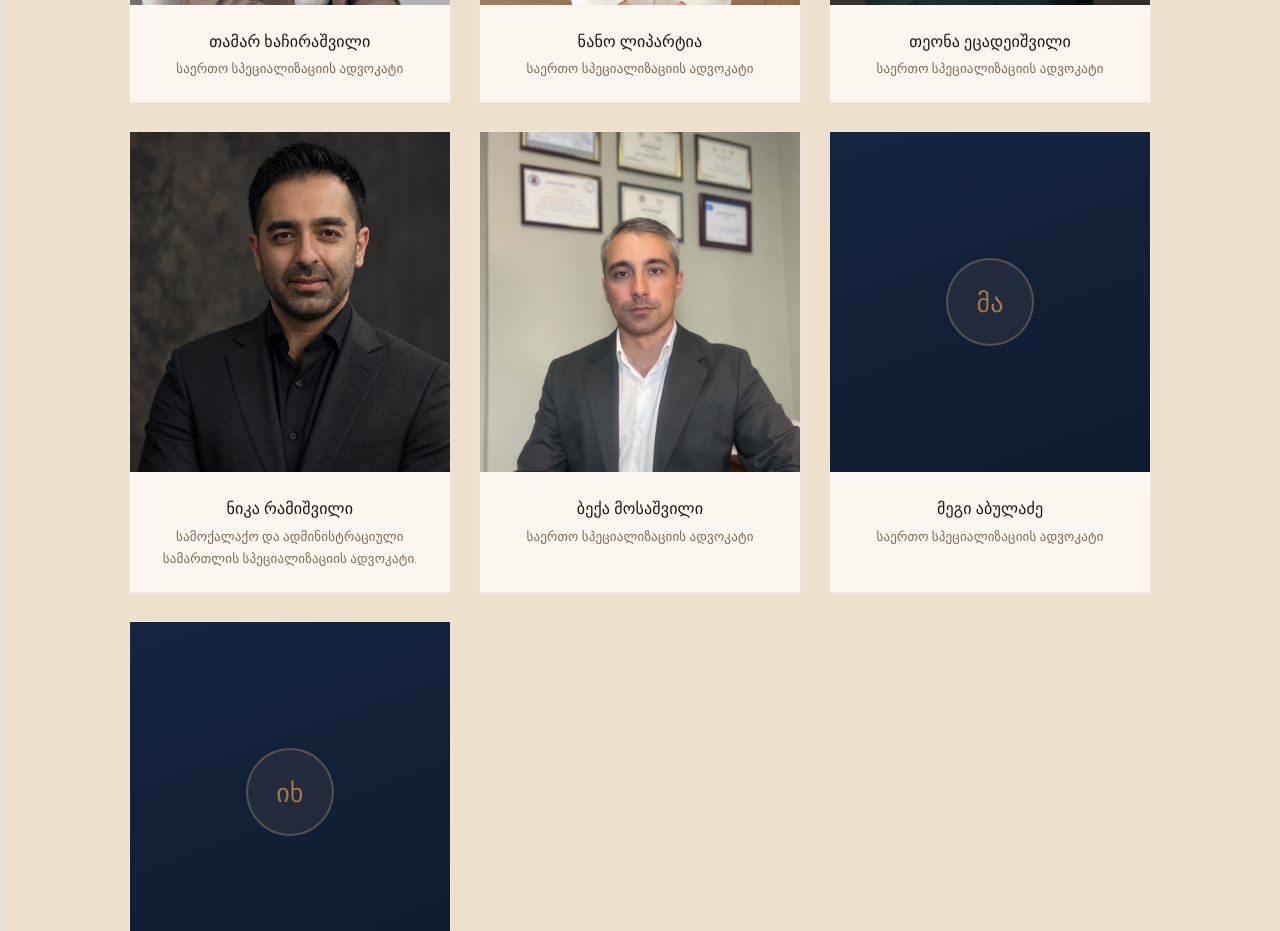
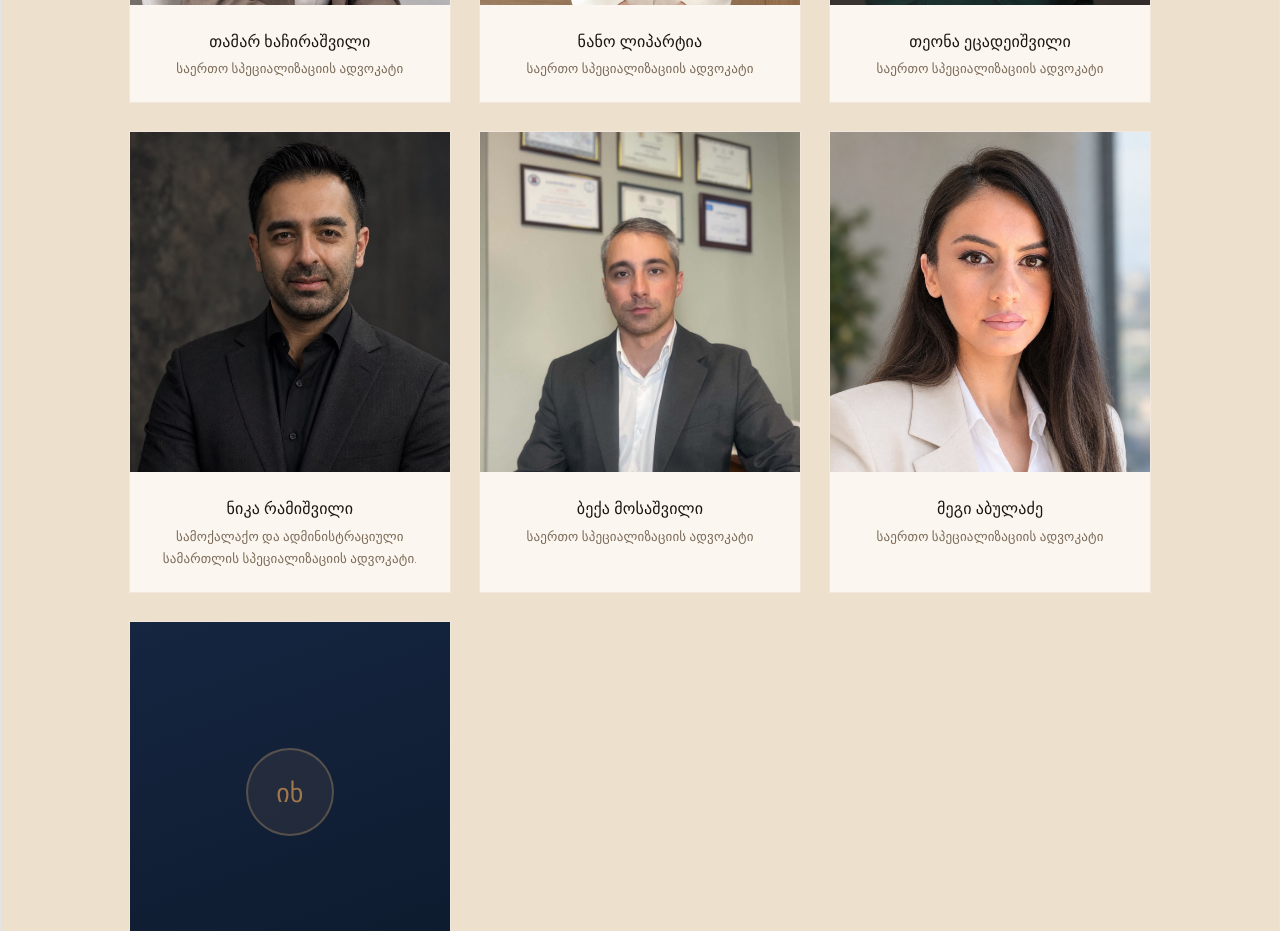
Before and after one commit to beka-ab/tamar-law, a React (Vite) app: page / in a window 1280 px wide. Shown: the part 5660-6591 px from the top of the page. Built offline with nearby package versions, Linux system fonts and the light colour scheme.

Commit message:
megi photo

```diff
--- a/src/components/Team.jsx
+++ b/src/components/Team.jsx
@@ -3,6 +3,7 @@ import nanoPhoto from "../assets/nano.PNG";
 import teonaPhoto from "../assets/teona.JPG";
 import nikaPhoto from "../assets/nika.jpeg";
 import bekaPhoto from "../assets/beka.jpg";
+import megiPhoto from "../assets/megi.png";
 
 export default function Team({ t }) {
   const withPhoto = [
@@ -11,12 +12,10 @@ export default function Team({ t }) {
     { name: t.team.m3name, bio: t.team.m3bio, photo: teonaPhoto },
     { name: t.team.m7name, bio: t.team.m7bio, photo: nikaPhoto },
     { name: t.team.m6name, bio: t.team.m6bio, photo: bekaPhoto },
+    { name: t.team.m4name, bio: t.team.m4bio, photo: megiPhoto },
   ];
 
-  const noPhoto = [
-    { name: t.team.m4name, bio: t.team.m4bio, initials: "მა" },
-    { name: t.team.m5name, bio: t.team.m5bio, initials: "იხ" },
-  ];
+  const noPhoto = [{ name: t.team.m5name, bio: t.team.m5bio, initials: "იხ" }];
 
   return (
     <section className="team" id="team">
@@ -35,7 +34,7 @@ export default function Team({ t }) {
           </div>
         ))}
         {noPhoto.map((m, i) => (
-          <div className="team-card" key={i + 5}>
+          <div className="team-card" key={i + 6}>
             <div
               className="team-photo"
               style={{
```
Also changed, not shown: src/assets/megi.png (added).
